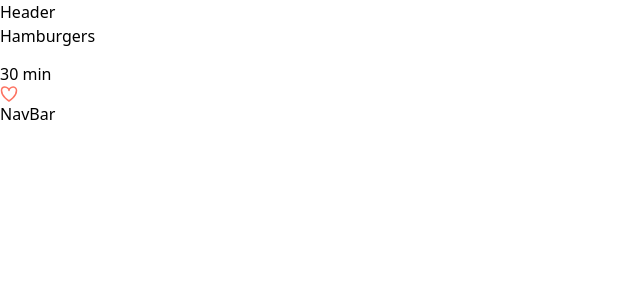
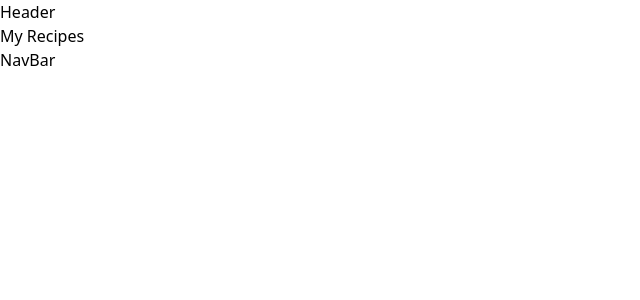
Before and after one commit to Razzoy/foodStoryApp, a React (Vite) app: page /myRecipes in a window 1280 px wide. Shown: the top 300 px of the page, without its empty margins (0-640 px from the left). Built offline with nearby package versions, Linux system fonts and the light colour scheme.

Commit message:
card complete

```diff
--- a/src/pages/MyRecipes.tsx
+++ b/src/pages/MyRecipes.tsx
@@ -1,9 +1,3 @@
-import { Card } from "../components/Card/Card";
-
 export function MyRecipes() {
-  return (
-    <div>
-      <Card />
-    </div>
-  );
+  return <div>My Recipes</div>;
 }
```
